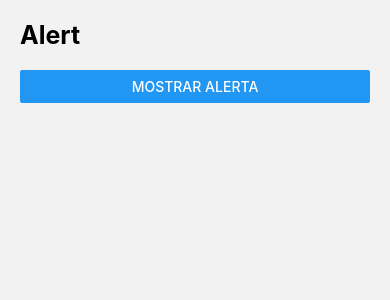
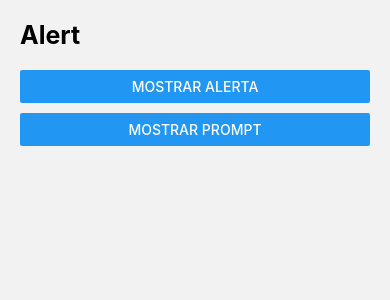
Before and after one commit to melannie-cambiaso/rn-components, a React Native app: screen /AlertScreen in a window 390 px wide. Shown: the top 300 px of the page. Built offline with nearby package versions, Linux system fonts and the light colour scheme.

Commit message:
Prompt implementation

```diff
--- a/package.json
+++ b/package.json
@@ -17,6 +17,7 @@
     "react": "17.0.2",
     "react-native": "0.65.1",
     "react-native-gesture-handler": "^1.10.3",
+    "react-native-prompt-android": "^1.1.0",
     "react-native-safe-area-context": "^3.3.2",
     "react-native-screens": "^3.6.0",
     "react-native-vector-icons": "^8.1.0"
--- a/src/screens/AlertScreen.tsx
+++ b/src/screens/AlertScreen.tsx
@@ -1,5 +1,6 @@
 import React from 'react';
 import { Alert, Button, View } from 'react-native';
+import prompt from 'react-native-prompt-android';
 import { HeaderTitle } from '../components';
 import styles from '../theme/AppTheme';
 
@@ -14,11 +15,23 @@ const AlertScreen = () => {
       { text: 'OK', onPress: () => console.log('OK Pressed') }
     ]);
 
+  const showPrompt = () =>
+    prompt(
+      'Esta seguro?',
+      'Mensaje',
+      (valor: string) => console.log('info', valor),
+      {
+        type: 'plain-text'
+      }
+    );
+
   return (
     <View style={styles.globalMargin}>
       <HeaderTitle title="Alert" />
 
       <Button title="Mostrar alerta" onPress={showAlert} />
+      <View style={{ height: 10 }} />
+      <Button title="Mostrar prompt" onPress={showPrompt} />
     </View>
   );
 };
```
Also changed, not shown: 1 other file (tests, documents, lock files or other folders).
